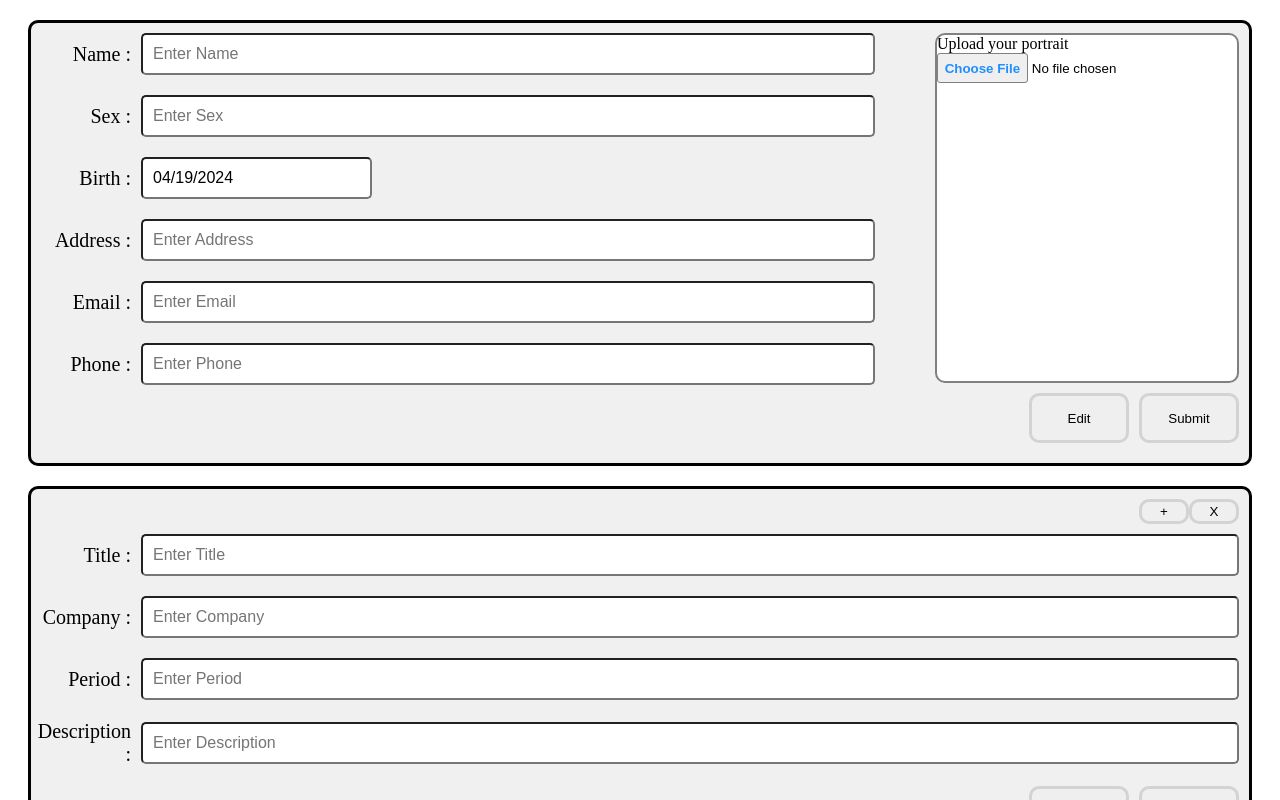
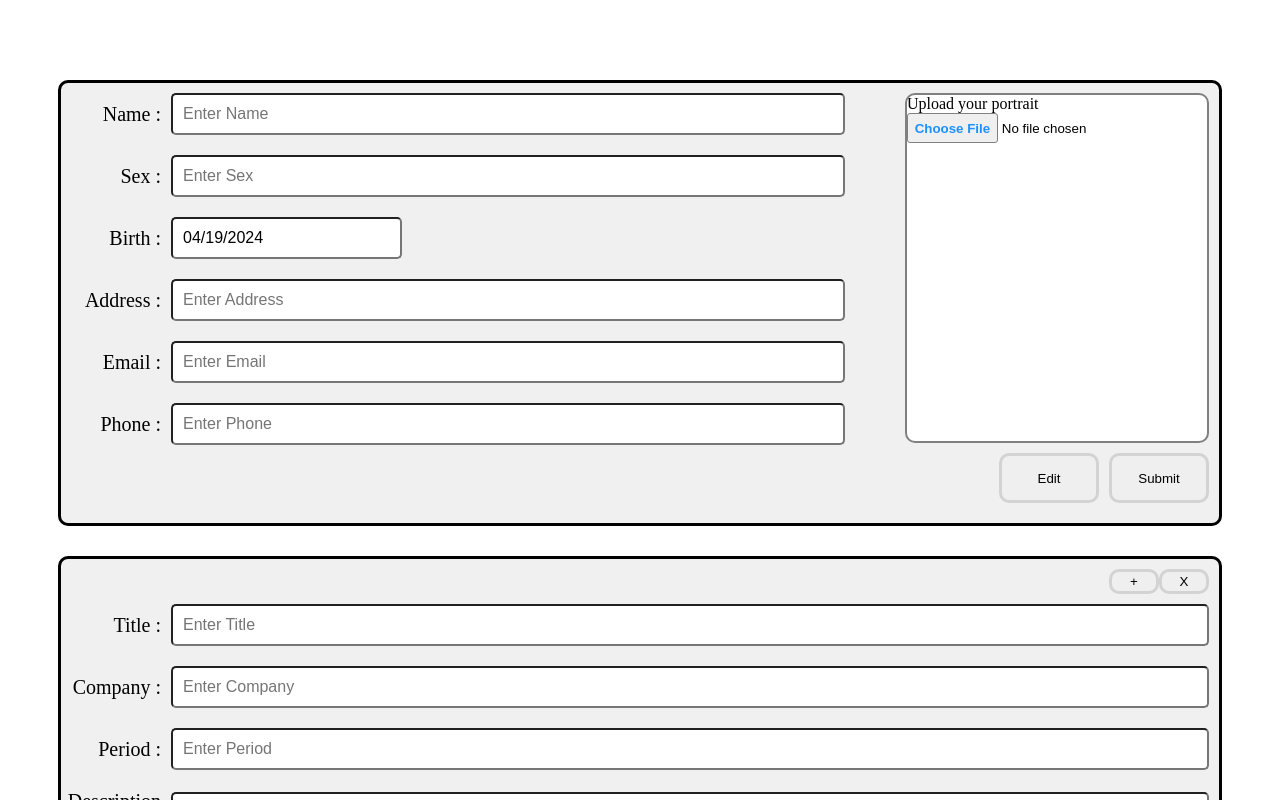
Before and after one commit to nthGH1030/CV-generator, a React (Create React App) app: page / in a window 1280 px wide. Shown: the top 800 px of the page. Built offline with nearby package versions, Linux system fonts and the light colour scheme.

Commit message:
fixed the downloaded pdf size

```diff
--- a/src/components/Background.js
+++ b/src/components/Background.js
@@ -67,7 +67,7 @@ export default function Background() {
 
     return(
         <>
-        <div id = 'pdf-container'>
+        <div id = 'pdf-container' className = 'pdf-container'>
         <div className = "profile-container">
             <div className = "profile-infoContainer">
             {Object.entries(inputValues).map(([key, value])=> {
@@ -155,8 +155,9 @@ export default function Background() {
             </div>
 
         </div>
+        </div>
         <DownloadBtn/>
-        </div>
+
         </>
     )
 
@@ -320,13 +321,27 @@ function DownloadBtn()
         // Get the dimensions of the container element
         const { width, height } = inputElement.getBoundingClientRect();
 
+        // Calculate the aspect ratio of the container
+        const aspectRatio = width / height;
+
+        // Define the target paper size as A3 or A4
+        const paperSize = aspectRatio > 1.4 ? 'a3' : 'a4';
+
         // Convert the container to Canvas
-        html2canvas(inputElement, { width, height, useCORS: true }).then((canvas) => {
+        html2canvas(inputElement, { width, height, useOverflow: true }).then((canvas) => {
           const imgData = canvas.toDataURL('image/png');
-          const pdf = new jsPDF('p', 'px', [width, height]);
+
+          const pdf = new jsPDF('p', 'pt', paperSize);
+
+          // Determine the scale factor to fit the container into the PDF page
+          const scaleFactor = pdf.internal.pageSize.getWidth() / width;
+
+          // Calculate the scaled dimensions
+          const scaledWidth = width * scaleFactor;
+          const scaledHeight = height * scaleFactor;
 
           // Add the canvas to PDF
-          pdf.addImage(imgData, 'PNG', 0, 0, width, height);
+          pdf.addImage(imgData, 'PNG', 0, 0, scaledWidth, scaledHeight);
 
           // Download the PDF
           pdf.save('CV.pdf');
--- a/src/styles.css
+++ b/src/styles.css
@@ -1,7 +1,13 @@
+/*output pdf container */
+.pdf-container{
+  margin: 20px;
+  padding-top:30px;
+}
+
 /* profile container */
 .profile-container {
   display: flex;
-  margin: 20px;
+  margin: 30px;
   border: solid;
   border-radius: 10px;
   background-color: #F0F0F0;
```
